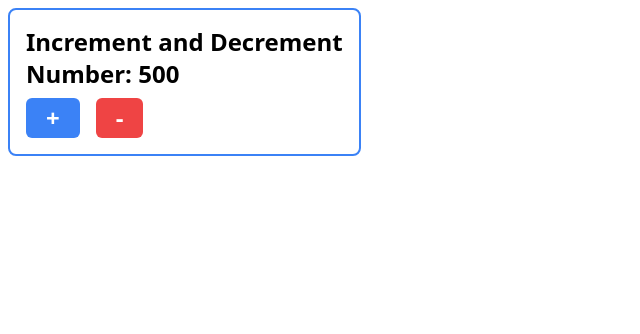
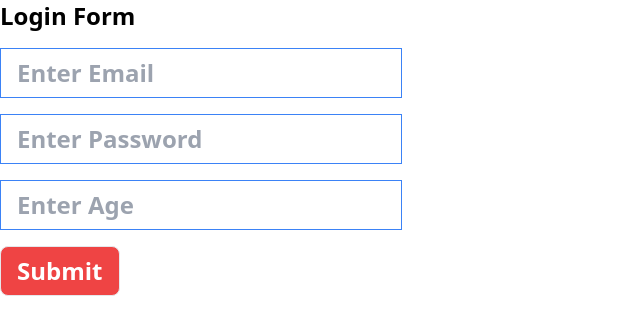
Before and after one commit to tusharOxacular09/All-About-React, a React (Create React App) app in the folder all-about-react/: page / in a window 1280 px wide. Shown: the top 334 px of the page, without its empty margins (0-640 px from the left). Built offline with nearby package versions, Linux system fonts and the light colour scheme.

Commit message:
Events and Form Control

```diff
--- a/all-about-react/src/App.js
+++ b/all-about-react/src/App.js
@@ -1,39 +1,13 @@
-// import { A } from "./components/A";
-import Increment_and_Decrement from "./components/Increment_and_Decrement";
+// import ConditionalRendering from "./components/ConditionalRendering";
+import LoginPage from "./components/LoginPage";
 
 function App() {
-  // props
-  // let a = 10;
   return (
     <div className="text-2xl font-semibold">
-       {/* <A value = {a} /> */}
-       <Increment_and_Decrement/>
+      {/* <ConditionalRendering /> */}
+      <LoginPage/>
     </div>
   );
 }
 
 export default App;
-
-
-
-
-
-
-
-
-
-
-
-
-
-
-
-// function SubApp() {
-//   return (
-//     <div>
-//       <h1 className='text-2xl text-green-700 font-bold'>Hii I am Learning Tushar </h1>
-//     </div>
-//   );
-// }
-
-// export {SubApp};
--- a/all-about-react/src/components/A.jsx
+++ /dev/null
@@ -1,12 +0,0 @@
-import { B } from "./B";
-
-function A({value}) {
-  return (
-    <div>
-      <p className="border-2 border-blue-500 p-4 rounded-lg m-2 inline-block">A coomponent's Value : {value}</p>
-      <B value={value + 1} />
-    </div>
-  );
-}
-
-export { A };
--- a/all-about-react/src/components/B.js
+++ /dev/null
@@ -1,12 +0,0 @@
-import { C } from "./C";
-
-function B({value}) {
-  return (
-    <>
-      <p className="border-2 border-red-500 p-4 rounded-lg m-2 inline-block">B coomponent's Value : {value}</p>
-      <C value = {value + 9}/>
-    </>
-  );
-}
-
-export { B };
--- a/all-about-react/src/components/C.js
+++ /dev/null
@@ -1,9 +0,0 @@
-function C(props) {
-  return (
-    <p className="border-2 border-green-500 p-4 rounded-lg m-2 inline-block">
-      C coomponent's Value : {props.value}
-    </p>
-  );
-}
-
-export { C };
--- /dev/null
+++ b/all-about-react/src/components/ConditionalRendering.jsx
@@ -0,0 +1,30 @@
+import React from "react";
+
+const ConditionalRendering = () => {
+  // if-else
+  //   let num = 11;
+  //   if (num % 2 == 0) {
+  //     return <p>Even Number</p>;
+  //   } else {
+  //     return <p>Odd Number</p>;
+  //   }
+
+  // Ternary
+  //   let n = 475;
+  //   return <div>{n > 50 ? <p>Greater</p> : <p>Smaller</p>}</div>;
+
+  // Logical AND or &&
+  let num = 90;
+  return (
+    <>
+      {num === 90 && (
+        <div>
+          <p>Hii</p>
+          <p>My Name is {num}.</p>
+        </div>
+      )}
+    </>
+  );
+};
+
+export default ConditionalRendering;
--- a/all-about-react/src/components/Increment_and_Decrement.jsx
+++ b/all-about-react/src/components/Increment_and_Decrement.jsx
@@ -2,9 +2,10 @@ import React, { useState } from "react";
 
 const Increment_and_Decrement = () => {
   // State
+  // Variable Of React
   const [num, setNum] = useState(500);
   // Increment Function
-  function Increment() {
+  const Increment = () => {
     setNum(num + 1);
     console.log(num);
   }
@@ -22,6 +23,7 @@ const Increment_and_Decrement = () => {
       <button
         onClick={() => {
           setNum(num - 1);
+          console.log(num);
         }}
         className="cursor-pointer px-5 py-1 bg-red-500 rounded-md text-white hover:bg-red-600 mt-2 mx-4"
       >
--- /dev/null
+++ b/all-about-react/src/components/LoginPage.jsx
@@ -0,0 +1,64 @@
+import React, { useState } from "react";
+
+const LoginPage = () => {
+  // e - Event Object
+  const [showUserDetails, setShowUserDetails] = useState(false);
+  const [userDetails, setUserDetails] = useState({
+    email: "",
+    password: "",
+    age: "",
+  });
+
+  const handelChange = (key, value) => {
+    // setUserDetails({ ...userDetails, [key]: value });
+    setUserDetails((prev) => {
+      return { ...prev, [key]: value };
+    });
+  };
+
+  return (
+    <div>
+      <p>Login Form</p>
+      <input
+        name="email"
+        onChange={(e) => handelChange(e.target.name, e.target.value)}
+        className="border border-blue-500 py-2 px-4 block mt-4"
+        type="email"
+        placeholder="Enter Email"
+      />
+      <input
+        name="password"
+        onChange={(e) => handelChange(e.target.name, e.target.value)}
+        className="border border-blue-500 py-2 px-4 mt-4 block"
+        type="password"
+        placeholder="Enter Password"
+      />
+      <input
+        name="age"
+        onChange={(e) => handelChange(e.target.name, e.target.value)}
+        className="border border-blue-500 py-2 px-4 mt-4 block"
+        type="text"
+        placeholder="Enter Age"
+      />
+      <button
+        onClick={() => {
+          setShowUserDetails(true);
+          console.log(userDetails);
+        }}
+        className="border bg-red-500 py-2 px-4 mt-4 text-white hover:bg-red-600 rounded-lg"
+      >
+        Submit
+      </button>
+
+      {showUserDetails && (
+        <div>
+          <p>Email: {userDetails.email}</p>
+          <p>Password: {userDetails.password}</p>
+          <p>Age: {userDetails.age}</p>
+        </div>
+      )}
+    </div>
+  );
+};
+
+export default LoginPage;
--- /dev/null
+++ b/all-about-react/src/components/index.js
@@ -0,0 +1,12 @@
+let obj = {
+    email : "tushar",
+    password: "tushaqqq"
+}
+
+// spread operator
+// let arr = [1, 2, 3, 4, 5, 6]
+// let newArr = [...arr, 12, 13 , 14]
+// console.log(...newArr);
+
+let newObj = {...obj, age: 12, email: "subodh"}
+console.log(newObj);
```
Also changed, not shown: 1 other file (tests, documents, lock files or other folders).
